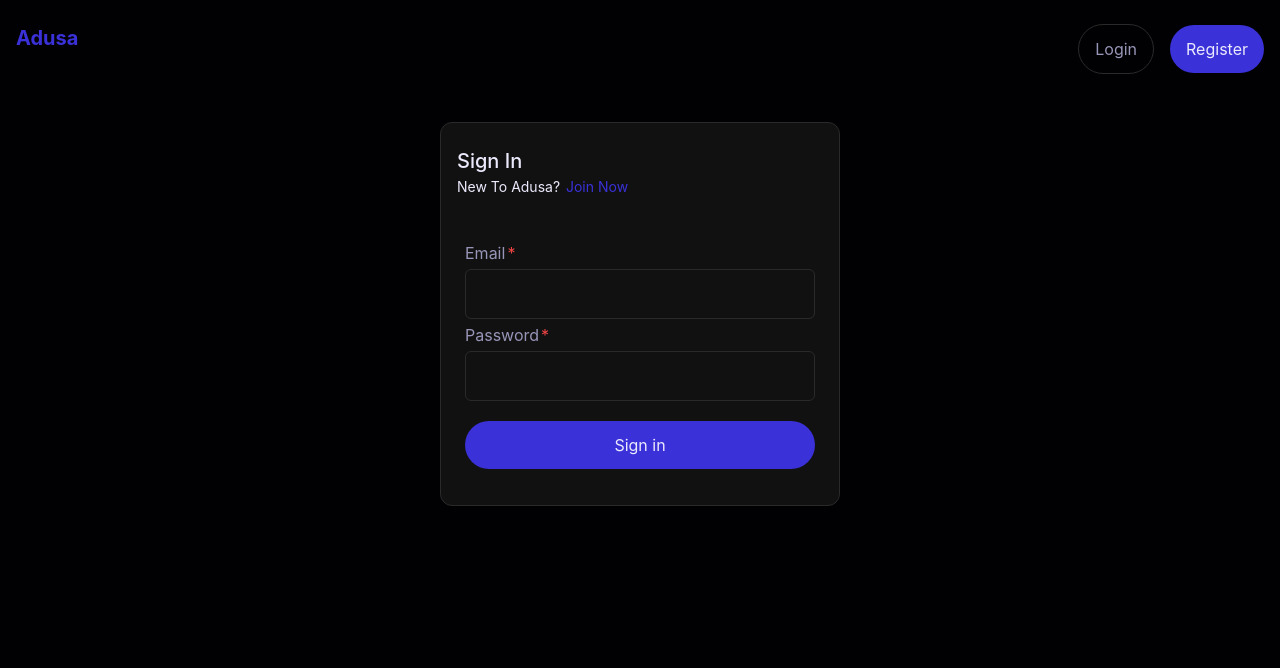
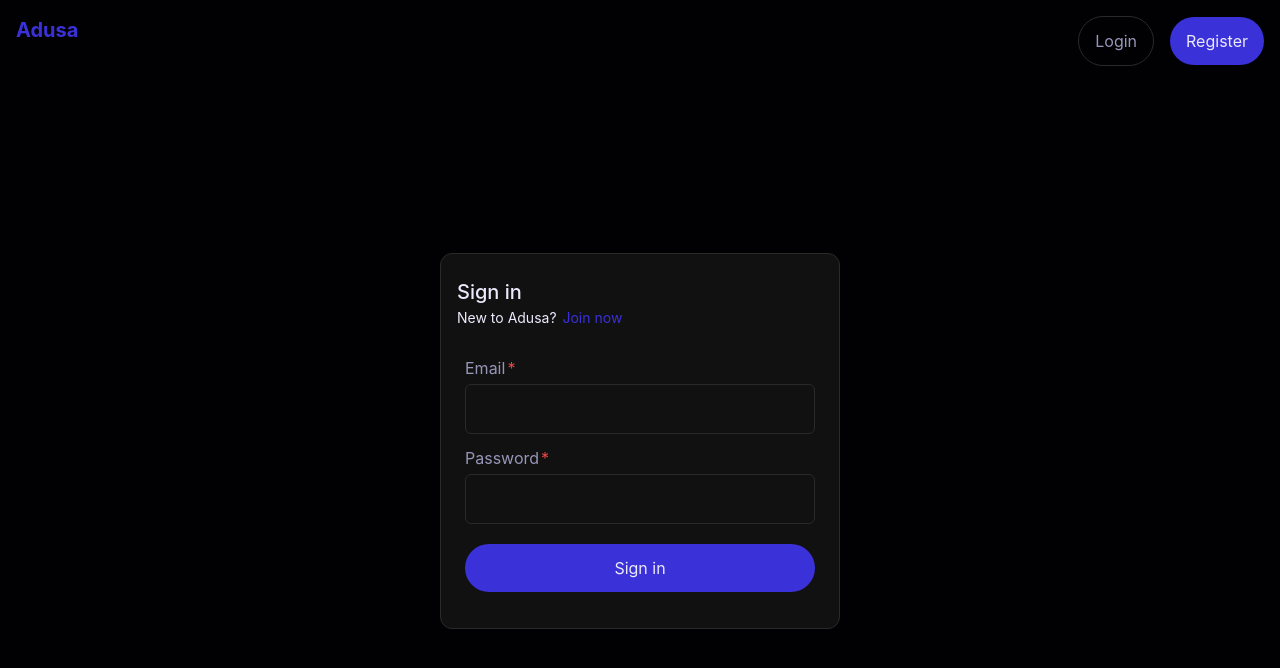
Before and after one commit to ashish8112/adusa, a React (Vite) app in the folder adusa-frontend/: page /login in a window 1280 px wide. Shown: the top 668 px of the page. Built offline with nearby package versions, Linux system fonts and the light colour scheme.

Commit message:
fix: restructure App Layout for proper page centering and good view

```diff
--- a/adusa-frontend/src/App.jsx
+++ b/adusa-frontend/src/App.jsx
@@ -7,8 +7,9 @@ import Navbar from "./components/Navbar";
 
 export default function App() {
   return (
-    <>
+    <div className="min-h-screen flex flex-col">
       <Navbar/>
+      <main className="flex-1 grid">
           <Routes>
               <Route path="/" element={<ErrorBoundary><Feed></Feed></ErrorBoundary>}/>
               <Route path="/register" element={<ErrorBoundary>
@@ -18,6 +19,7 @@ export default function App() {
                 <Login></Login>
               </ErrorBoundary>}/>
           </Routes>
-   </>
+      </main>
+   </div>
   )
 }
--- a/adusa-frontend/src/components/Input.jsx
+++ b/adusa-frontend/src/components/Input.jsx
@@ -1,7 +1,7 @@
 export default function Input({label,name,type,placeholder,value,onChange,id,required}){
     return(
         <div className="flex flex-col">
-           <label htmlFor={id} className="text-muted my-1 mx-0">{label}{required &&<span className="text-error ml-0.5">*</span> }</label>
+           <label htmlFor={id} className="text-muted my-1 mx-0 capitalize">{label}{required &&<span className="text-error ml-0.5">*</span> }</label>
            <input className="w-full rounded-md border border-border py-3 px-4 focus:outline-none focus:border-primary bg-surface text-text transition-all duration-300 ease-in" type={type} name={name} value={value} placeholder={placeholder}  onChange={onChange} id={id}/>
         </div>
     )
--- a/adusa-frontend/src/components/Navbar.jsx
+++ b/adusa-frontend/src/components/Navbar.jsx
@@ -7,7 +7,7 @@ export default function Navbar(){
     const {logout,user} = useAuth();
     const navigate = useNavigate();
     return(
-        <nav className="flex py-6 px-4 justify-between bg-bg sticky top-0">
+        <nav className="flex py-4 px-4 justify-between bg-bg sticky top-0">
             <header>
                 <h1 className="text-primary font-bold text-xl cursor-pointer" onClick={()=>navigate("/")}>Adusa</h1>
             </header>
--- a/adusa-frontend/src/features/auth/Login.jsx
+++ b/adusa-frontend/src/features/auth/Login.jsx
@@ -29,17 +29,17 @@ export default function Login(){
         setFormData({...formData,[e.target.name]:e.target.value})
     }
     return(
-        <div className=" bg-bg text-text ">
-            <main className="py-6 px-4  w-full flex flex-col capitalize">
+        <div className=" bg-bg text-text flex items-center justify-center">
+            <main className="py-6 px-4  w-full flex flex-col ">
                 {expired && <p className="text-error text-sm text-center mb-2">Session Expired. Please Login Again</p>}
                 <div className="rounded-xl mx-auto max-w-70 md:max-w-100 w-full bg-surface border border-border">
                     <header className="flex flex-col px-4 py-6 space-y-0.5">
-                        <h2 className=" font-medium text-text text-md md:text-xl">Sign in</h2>
+                        <h2 className=" font-medium text-text text-base md:text-xl">Sign in</h2>
                         <p className="text-sm">New to Adusa? <Link to="/register" className="text-primary ml-0.5">Join now</Link></p>
                     </header>
-                    <form onSubmit={handleSubmit} className="px-6 py-4 ">
-                         <Input label="email" name="email" type="email" value={formData.email} onChange={handleChange} id="email" required />
-                         <Input label="password" name="password" type="password" value={formData.password} onChange={handleChange} id="password" required/>
+                    <form onSubmit={handleSubmit} className="px-6 pb-4 space-y-2">
+                         <Input label="Email" name="email" type="email" value={formData.email} onChange={handleChange} id="email" required />
+                         <Input label="Password" name="password" type="password" value={formData.password} onChange={handleChange} id="password" required/>
                          <div className="my-5">
                             <Button variant="primary" type="submit" fullWidth={true}>Sign in</Button>
                          </div>
--- a/adusa-frontend/src/features/auth/Register.jsx
+++ b/adusa-frontend/src/features/auth/Register.jsx
@@ -29,11 +29,11 @@ export default function Register(){
         setFormData({...formData,[e.target.name]:e.target.value})
     }
     return(
-        <div className="h-dvh bg-bg ">
-            <main className="py-6 px-4 h-full w-full flex flex-col capitalize">
-                <h2 className="px-4 py-6 text-center font-medium text-text text-md md:text-2xl"><span>Join Adusa now - connect for productivity!</span></h2>
+        <div className=" bg-bg text-text flex items-center justify-center">
+            <main className="py-6 px-4 w-full flex flex-col">
+                <h2 className="px-4 py-6 text-center font-medium text-text text-base md:text-2xl"><span>Join Adusa now - connect for productivity!</span></h2>
                 <div className="rounded-xl mx-auto max-w-70 md:max-w-100  w-full bg-surface border border-border ">
-                <form onSubmit={handleSubmit} className="px-6 py-4">
+                <form onSubmit={handleSubmit} className="px-6 py-4 space-y-2">
                     <Input label="name" id="name" name="name" type="text" placeholder="" value={formData.name} onChange={handleChange} required/>
                     <Input label="email" id="email" name="email" type="email" placeholder="" value={formData.email} onChange={handleChange} required/>
                     <Input label="password" id="password" name="password" type="password" placeholder="" value={formData.password} onChange={handleChange} required/>
--- a/adusa-frontend/src/features/feed/Feed.jsx
+++ b/adusa-frontend/src/features/feed/Feed.jsx
@@ -28,7 +28,7 @@ export default function Feed(){
   if(loading)
     return(<p>Loading ... wait for few secs </p>);
   return(
-    <div className="bg-bg min-h-screen">
+    <div className="bg-bg">
       <div className="max-w-3xl mx-auto px-4">
           <CreatePost onPostCreate={handlePost}/>
             <div className="px-4 space-y-4 mt-6">
```
Lines whose indentation alone changed are shown as unchanged.
